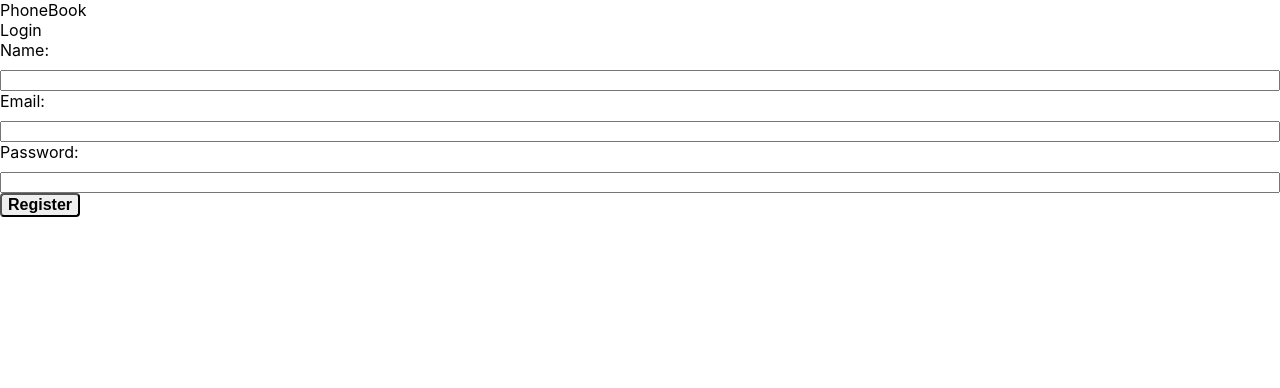
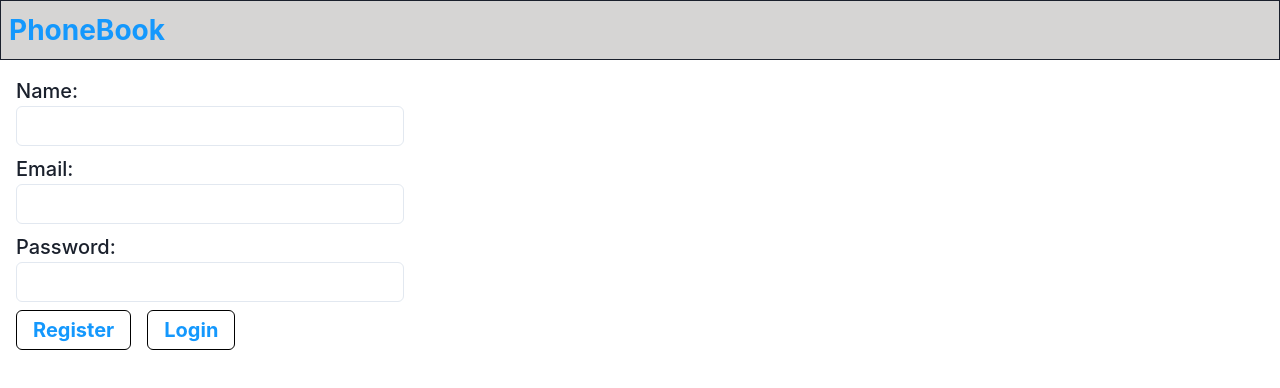
Before and after one commit to BorysShabazov/goit-react-hw-08-phonebook, a React (Create React App) app: page /goit-react-hw-08-phonebook/register in a window 1280 px wide. Shown: the top 388 px of the page. Built offline with nearby package versions, Linux system fonts and the light colour scheme.

Commit message:
addStyles

```diff
--- a/package.json
+++ b/package.json
@@ -4,11 +4,15 @@
   "private": true,
   "homepage": "https://goitacademy.github.io/goit-react-hw-08-phonebook/",
   "dependencies": {
+    "@chakra-ui/react": "^2.8.1",
+    "@emotion/react": "^11.11.1",
+    "@emotion/styled": "^11.11.0",
     "@reduxjs/toolkit": "^1.9.5",
     "@testing-library/jest-dom": "^5.16.3",
     "@testing-library/react": "^12.1.4",
     "@testing-library/user-event": "^13.5.0",
     "axios": "^1.5.0",
+    "framer-motion": "^10.16.4",
     "react": "^18.1.0",
     "react-dom": "^18.1.0",
     "react-redux": "^8.1.2",
--- a/src/components/App.jsx
+++ b/src/components/App.jsx
@@ -4,13 +4,13 @@ import Register from 'pages/Register';
 import { useSelector } from 'react-redux';
 import { getUser } from './redux/selectos';
 import Contacts from 'pages/Contacts';
-import { Filter } from './Filter/Filter';
-import { PhoneBook } from './PhoneBook/PhoneBook';
+import { ChakraProvider } from '@chakra-ui/react';
 
 const App = () => {
   const { user } = useSelector(getUser);
 
   return (
+    <ChakraProvider>
       <div>
         <Routes>
           <Route
@@ -23,25 +23,21 @@ const App = () => {
           />
           <Route
             path="/contacts"
-          element={
-            !user?.token ? (
-              <Navigate to="/login" />
-            ) : (
-              <Contacts>
-                <PhoneBook />
-                <Filter />
-              </Contacts>
-            )
-          }
+            element={!user?.token ? <Navigate to="/login" /> : <Contacts />}
           />
           <Route
             path="*"
             element={
-            user?.token ? <Navigate to="/contacts" /> : <Navigate to="/login" />
+              user?.token ? (
+                <Navigate to="/contacts" />
+              ) : (
+                <Navigate to="/login" />
+              )
             }
           />
         </Routes>
       </div>
+    </ChakraProvider>
   );
 };
 
--- a/src/components/Filter/Filter.jsx
+++ b/src/components/Filter/Filter.jsx
@@ -1,3 +1,4 @@
+import { Box, FormLabel, Input } from '@chakra-ui/react';
 import { filteringContacts } from 'components/redux/filterSlice';
 import { getFilter } from 'components/redux/selectos';
 import { useDispatch, useSelector } from 'react-redux';
@@ -11,9 +12,17 @@ export const Filter = () => {
   };
 
   return (
-    <label>
-      Find contacts by name
-      <input type="text" value={filter} onChange={handlFilteringContacts} />
-    </label>
+    <Box>
+      <FormLabel fontSize={'20'} w="500px">
+        Find contacts by name:
+        <Input
+          fontSize={'20'}
+          fontWeight={'500'}
+          type="text"
+          value={filter}
+          onChange={handlFilteringContacts}
+        />
+      </FormLabel>
+    </Box>
   );
 };
--- a/src/components/PhoneBook/PhoneBook.jsx
+++ b/src/components/PhoneBook/PhoneBook.jsx
@@ -1,8 +1,8 @@
-import styles from './phoneBook.module.css';
 import { useDispatch, useSelector } from 'react-redux';
 import { createContact } from 'components/redux/operations';
 import { nanoid } from '@reduxjs/toolkit';
 import { getContacts } from 'components/redux/selectos';
+import { Box, Button, FormControl, FormLabel, Input } from '@chakra-ui/react';
 
 export const PhoneBook = () => {
   const dispatch = useDispatch();
@@ -30,30 +30,49 @@ export const PhoneBook = () => {
   };
 
   return (
-    <form className={styles.form} onSubmit={handleSubmit}>
-      <label>
-        Name
-        <input
+    <Box w="400px">
+      <form action="submit" onSubmit={handleSubmit}>
+        <FormControl>
+          <FormLabel fontSize={'20'}>
+            Name:
+            <Input
+              fontSize={'20'}
+              fontWeight={'500'}
               type="text"
               name="name"
               pattern="^[a-zA-Zа-яА-Я]+(([' \-][a-zA-Zа-яА-Я ])?[a-zA-Zа-яА-Я]*)*$"
               title="Name may contain only letters, apostrophe, dash and spaces. For example Adrian, Jacob Mercer, Charles de Batz de Castelmore d'Artagnan"
               required
             />
-      </label>
+          </FormLabel>
 
-      <label>
-        Number
-        <input
+          <FormLabel fontSize={'20'}>
+            Number:
+            <Input
+              fontSize={'20'}
+              fontWeight={'500'}
               type="tel"
               name="number"
               pattern="\+?\d{1,4}?[ .\-\s]?\(?\d{1,3}?\)?[ .\-\s]?\d{1,4}[ .\-\s]?\d{1,4}[ .\-\s]?\d{1,9}"
               title="Phone number must be digits and can contain spaces, dashes, parentheses and can start with +"
               required
             />
-      </label>
+          </FormLabel>
 
-      <button type="submit">Add contact</button>
+          <Button
+            type="submit"
+            bgColor="transparent"
+            border="1px"
+            borderColor="#000000"
+            fontWeight="700"
+            color="#1498fd"
+            fontSize={'20'}
+            _hover={{ bgColor: '#d6d5d4' }}
+          >
+            Add contact
+          </Button>
+        </FormControl>
       </form>
+    </Box>
   );
 };
--- a/src/components/redux/operations.js
+++ b/src/components/redux/operations.js
@@ -2,6 +2,14 @@ import { createAsyncThunk } from '@reduxjs/toolkit';
 import axios from 'axios';
 
 axios.defaults.baseURL = 'https://connections-api.herokuapp.com';
+
+export const setToken = token => {
+  axios.defaults.headers.common['Authorization'] = `Bearer ${token}`;
+};
+
+const delToken = () => {
+  axios.defaults.headers.common['Authorization'] = '';
+};
 
 export const fetchContacts = createAsyncThunk(
   'contacts/fetchAll',
@@ -40,24 +48,24 @@ export const deleteContact = createAsyncThunk(
   }
 );
 
-export const fetchUser = createAsyncThunk(
-  'user/fetchCurrent',
-
-  async (_, thunkAPI) => {
-    try {
-      const response = await axios.get('/users/current');
-      return response.data;
-    } catch (evt) {
-      return thunkAPI.rejectWithValue(evt.message);
-    }
-  }
-);
+// export const fetchUser = createAsyncThunk(
+//   'user/fetchCurrent',
+//   async (_, thunkAPI) => {
+//     try {
+//       const { data } = await axios.get('/users/current');
+//       return data;
+//     } catch (evt) {
+//       return thunkAPI.rejectWithValue(evt.message);
+//     }
+//   }
+// );
 
 export const createUser = createAsyncThunk(
   'user/createUser',
   async (arg, thunkAPI) => {
     try {
       const { data } = await axios.post('/users/signup', arg);
+      setToken(data.token);
       return data;
     } catch (evt) {
       return thunkAPI.rejectWithValue(evt.message);
@@ -70,6 +78,7 @@ export const loginUser = createAsyncThunk(
   async (arg, thunkAPI) => {
     try {
       const { data } = await axios.post(`/users/login`, arg);
+      setToken(data.token);
       return data;
     } catch (evt) {
       return thunkAPI.rejectWithValue(evt.message);
@@ -82,6 +91,7 @@ export const logoutUser = createAsyncThunk(
   async (arg, thunkAPI) => {
     try {
       axios.post(`/users/logout`, arg);
+      delToken();
     } catch (evt) {
       return thunkAPI.rejectWithValue(evt.message);
     }
--- a/src/components/redux/userSlice.js
+++ b/src/components/redux/userSlice.js
@@ -26,9 +26,9 @@ const userSlice = createSlice({
     // fetch
 
     // builder.addCase(fetchUser.pending, pendingFunc);
-    // builder.addCase(fetchUser.fulfilled, (_, action) => {
+    // builder.addCase(fetchUser.fulfilled, (state, action) => {
     //   return {
-    //     usersList: [...action.payload],
+    //     user: { token: state.user.token, user: action.payload },
     //     isLoading: false,
     //     error: null,
     //   };
--- a/src/pages/Contacts/Contacts.jsx
+++ b/src/pages/Contacts/Contacts.jsx
@@ -1,22 +1,24 @@
-import axios from 'axios';
 import {
   deleteContact,
   fetchContacts,
   logoutUser,
+  setToken,
 } from 'components/redux/operations';
 import { getContacts, getFilter, getUser } from 'components/redux/selectos';
 import { useDispatch, useSelector } from 'react-redux';
-import styles from './Contacts.module.css';
 import { useEffect } from 'react';
+import { Box, Button, List, ListItem, Text } from '@chakra-ui/react';
+import { Filter } from 'components/Filter/Filter';
+import { PhoneBook } from 'components/PhoneBook/PhoneBook';
 
 const Contacts = ({ children }) => {
   const { user } = useSelector(getUser);
   const dispatch = useDispatch();
-  axios.defaults.headers.common['Authorization'] = `Bearer ${user.token}`;
   const filter = useSelector(getFilter);
   const contacts = useSelector(getContacts);
   const normalizeFilter = filter.toLocaleLowerCase();
   const visibleContacts = getVisibleContacts(contacts);
+  setToken(user.token);
 
   useEffect(() => {
     dispatch(fetchContacts(user.token));
@@ -31,34 +33,80 @@ const Contacts = ({ children }) => {
   }
 
   const handlDeleteContact = evt => {
+    if (evt.target.tagName === 'BUTTON') {
       dispatch(deleteContact(evt.currentTarget.id));
+    }
   };
 
   const logout = () => {
-    dispatch(logoutUser(user.token));
+    dispatch(logoutUser());
   };
 
   return (
     <>
-      <h1>{user.user.name}</h1>
-      <p>{user.user.email}</p>
-      <button onClick={logout}>Loguot</button>
-      {children}
-      <ul className={styles.list}>
+      <Box
+        p="2"
+        bgColor="#d6d5d4"
+        border="1px"
+        display="flex"
+        justifyContent="space-between"
+        alignItems="center"
+      >
+        <Text fontSize="28" fontWeight="700" color="#1498fd">
+          {user.user.name}
+        </Text>
+
+        <Button
+          onClick={logout}
+          bgColor="transparent"
+          border="1px"
+          borderColor="#000000"
+          fontWeight="700"
+          color="#1498fd"
+          _hover={{ bgColor: '#ffffff' }}
+          fontSize={'20'}
+        >
+          Loguot
+        </Button>
+      </Box>
+
+      <Box display="flex" p="16px">
+        <PhoneBook />
+
+        <Box display="flex" flexDirection="column" alignItems="center" w="100%">
+          <Filter />
+          <List display="flex" flexDirection={'column'} w={'500px'} gap={'4'}>
             {visibleContacts.map(({ name, number, id }) => {
               return (
-            <li
-              className={styles.item}
+                <ListItem
                   key={id}
                   id={id}
                   onClick={handlDeleteContact}
+                  fontSize={'24'}
+                  fontWeight={'600'}
+                  display={'flex'}
+                  alignItems={'center'}
+                  justifyContent={'space-between'}
                 >
                   {name}: {number}
-              <button type="button">Delete</button>
-            </li>
+                  <Button
+                    bgColor="transparent"
+                    border="1px"
+                    borderColor="#000000"
+                    fontWeight="700"
+                    color="#1498fd"
+                    _hover={{ bgColor: '#d6d5d4', color: 'red' }}
+                    fontSize={'20'}
+                    type="button"
+                  >
+                    Delete
+                  </Button>
+                </ListItem>
               );
             })}
-      </ul>
+          </List>
+        </Box>
+      </Box>
     </>
   );
 };
--- a/src/pages/Login/Login.jsx
+++ b/src/pages/Login/Login.jsx
@@ -1,3 +1,11 @@
+import {
+  Box,
+  Button,
+  FormControl,
+  FormLabel,
+  Input,
+  Text,
+} from '@chakra-ui/react';
 import { loginUser } from 'components/redux/operations';
 import { useDispatch } from 'react-redux';
 import { NavLink } from 'react-router-dom';
@@ -24,19 +32,61 @@ const Login = () => {
 
   return (
     <>
-      <div>PhoneBook</div>
-      <NavLink to="/register">Register</NavLink>
-      <form action="submit" onSubmit={login}>
-        <label>
-          Email:
-          <input name="email" type="email" />
-        </label>
-        <label>
-          Password:
-          <input name="password" type="password" />
-        </label>
-        <button>Login</button>
-      </form>
+      <Box p="2" border="1px" bgColor={'#d6d5d4'}>
+        <Text fontSize="28" fontWeight="700" color="#1498fd">
+          PhoneBook
+        </Text>
+      </Box>
+      <Box p={'16px'}>
+        <form action="submit" onSubmit={login}>
+          <FormControl w={'400px'}>
+            <FormLabel fontSize={'20'} fontWeight={'500'}>
+              Email:
+              <Input
+                fontSize={'20'}
+                fontWeight={'500'}
+                name="email"
+                type="email"
+              />
+            </FormLabel>
+            <FormLabel fontSize={'20'} fontWeight={'500'}>
+              Password:
+              <Input
+                fontSize={'20'}
+                fontWeight={'500'}
+                name="password"
+                type="password"
+              />
+            </FormLabel>
+          </FormControl>
+
+          <Box display={'flex'} gap={'4'}>
+            {' '}
+            <Button
+              bgColor="transparent"
+              border="1px"
+              borderColor="#000000"
+              fontWeight="700"
+              color="#1498fd"
+              fontSize={'20'}
+              _hover={{ bgColor: '#d6d5d4' }}
+            >
+              Login
+            </Button>
+            <Button
+              bgColor="transparent"
+              border="1px"
+              borderColor="#000000"
+              fontWeight="700"
+              color="#1498fd"
+              fontSize={'20'}
+              _hover={{ bgColor: '#d6d5d4' }}
+            >
+              <NavLink to="/register">Register</NavLink>
+            </Button>
+          </Box>
+        </form>
+      </Box>
     </>
   );
 };
--- a/src/pages/Register/Register.jsx
+++ b/src/pages/Register/Register.jsx
@@ -1,3 +1,11 @@
+import {
+  Box,
+  Button,
+  FormControl,
+  FormLabel,
+  Input,
+  Text,
+} from '@chakra-ui/react';
 import { createUser } from 'components/redux/operations';
 import { useDispatch } from 'react-redux';
 import { NavLink } from 'react-router-dom';
@@ -27,23 +35,69 @@ const Register = () => {
 
   return (
     <>
-      <div>PhoneBook</div>
-      <NavLink to="/login">Login</NavLink>
-      <form action="submit" onSubmit={handleRegister}>
-        <label>
-          Name:
-          <input name="name" type="text" />
-        </label>
-        <label>
-          Email:
-          <input name="email" type="email" />
-        </label>
-        <label>
-          Password:
-          <input name="password" type="password" />
-        </label>
-        <button>Register</button>
-      </form>
+      <Box p="2" border="1px" bgColor={'#d6d5d4'}>
+        <Text fontSize="28" fontWeight="700" color="#1498fd">
+          PhoneBook
+        </Text>
+      </Box>
+
+      <Box p={'16px'}>
+        <form action="submit" onSubmit={handleRegister}>
+          <FormControl w={'400px'}>
+            <FormLabel fontSize={'20'} fontWeight={'500'}>
+              Name:
+              <Input
+                fontSize={'20'}
+                fontWeight={'500'}
+                name="name"
+                type="text"
+              />
+            </FormLabel>
+            <FormLabel fontSize={'20'} fontWeight={'500'}>
+              Email:{' '}
+              <Input
+                fontSize={'20'}
+                fontWeight={'500'}
+                name="email"
+                type="email"
+              />
+            </FormLabel>
+            <FormLabel fontSize={'20'} fontWeight={'500'}>
+              Password:
+              <Input
+                fontSize={'20'}
+                fontWeight={'500'}
+                name="password"
+                type="password"
+              />
+            </FormLabel>
+            <Box display={'flex'} gap={'4'}>
+              <Button
+                bgColor="transparent"
+                border="1px"
+                borderColor="#000000"
+                fontWeight="700"
+                color="#1498fd"
+                fontSize={'20'}
+                _hover={{ bgColor: '#d6d5d4' }}
+              >
+                Register
+              </Button>
+              <Button
+                bgColor="transparent"
+                border="1px"
+                borderColor="#000000"
+                fontWeight="700"
+                color="#1498fd"
+                fontSize={'20'}
+                _hover={{ bgColor: '#d6d5d4' }}
+              >
+                <NavLink to="/login">Login</NavLink>
+              </Button>
+            </Box>
+          </FormControl>
+        </form>
+      </Box>
     </>
   );
 };
```
Also changed, not shown: 1 other file (tests, documents, lock files or other folders). Lines whose indentation alone changed are shown as unchanged.
